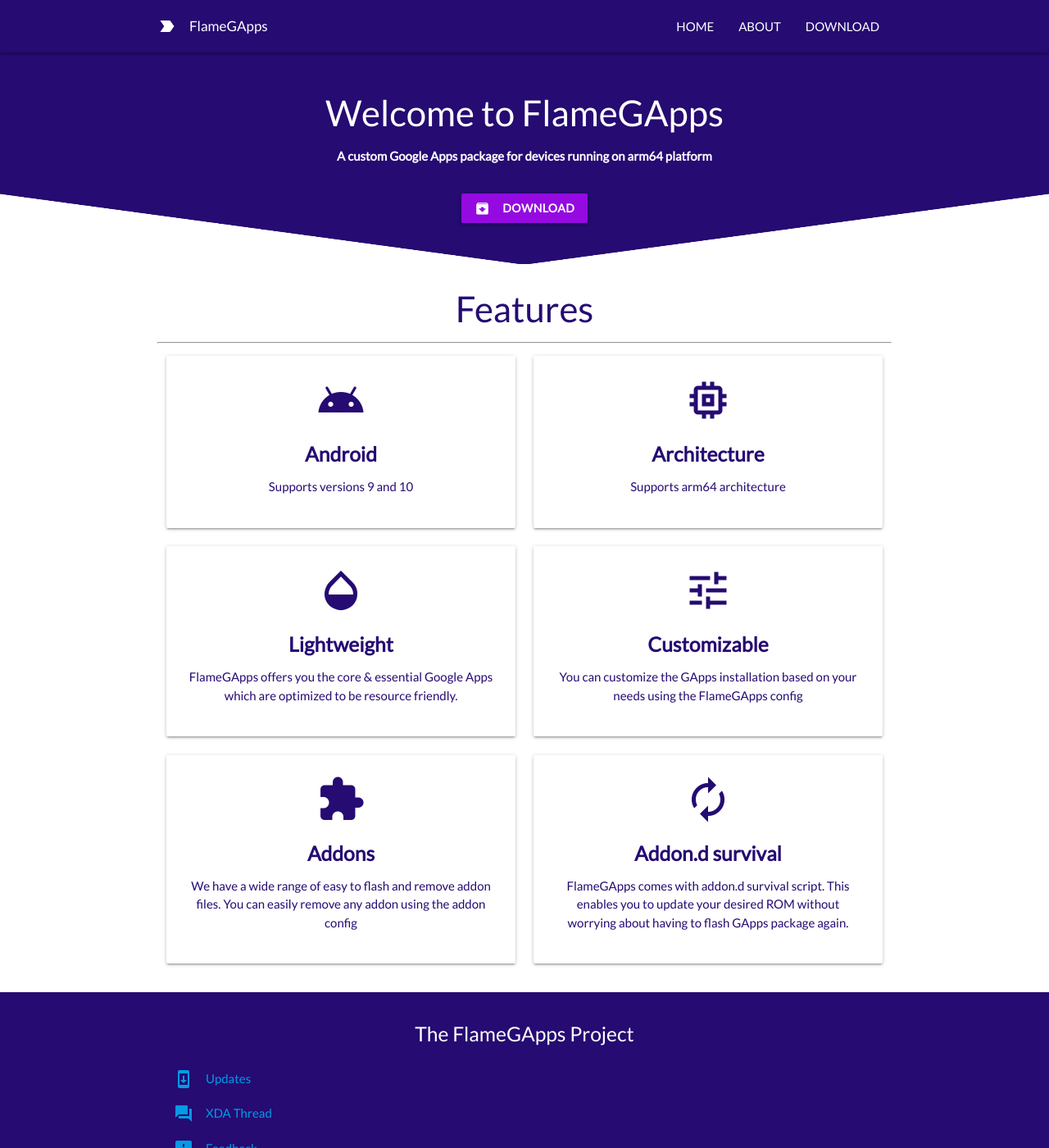
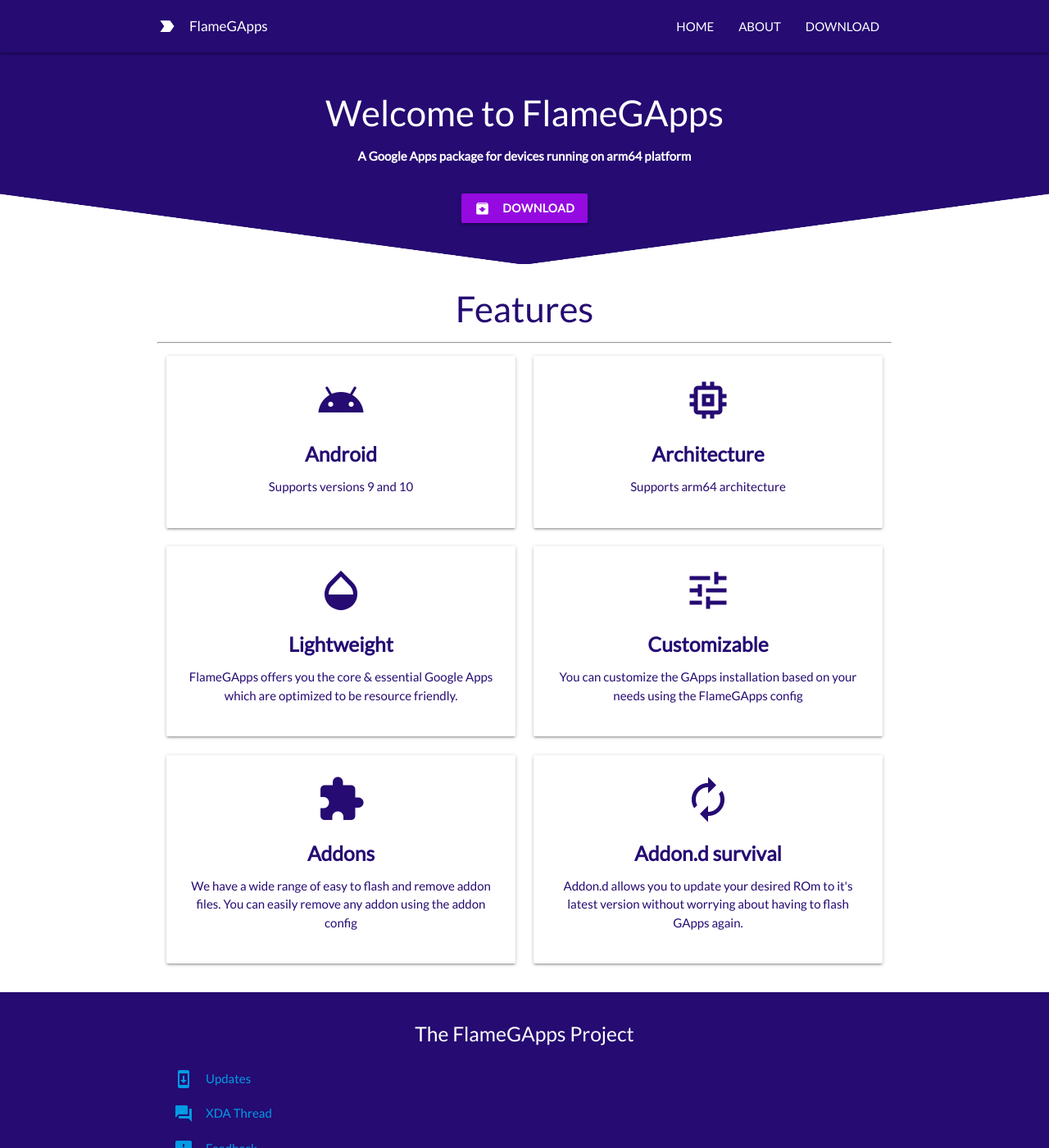
Before and after one commit to flamegapps/flamegapps.github.io, a Jekyll site: the page built from index.html, in a window 1280 px wide and 1400 px high. Shown: the whole window at 82% size. Built offline with Jekyll 4.4.1, drawn with Linux system fonts in a browser that asks for light colours.

Commit message:
index: addon.d strings update

```diff
--- a/index.html
+++ b/index.html
@@ -9,7 +9,7 @@
       <span>Welcome to</span>
       <span>FlameGApps</span>
     </h3>
-    <p>A custom Google Apps package for devices running on arm64 platform</p>
+    <p>A Google Apps package for devices running on arm64 platform</p>
     <a href="/download" class="waves-effect waves-light btn"><i class="material-icons left">archive</i>DOWNLOAD</a>
   </div>
 </section>
@@ -68,7 +68,7 @@
           <i class="material-icons medium">autorenew</i><br />
           <span>
             <h5>Addon.d survival</h5>
-            <p>FlameGApps comes with addon.d survival script. This enables you to update your desired ROM without worrying about having to flash GApps package again.</p>
+            <p>Addon.d allows you to update your desired ROm to it's latest version without worrying about having to flash GApps again.</p>
           </span>
         </div>
       </div>
```
